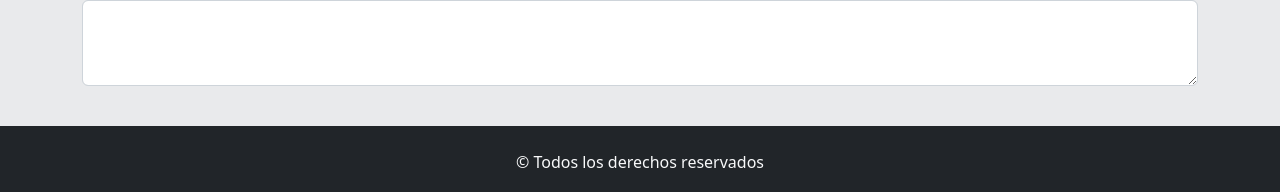
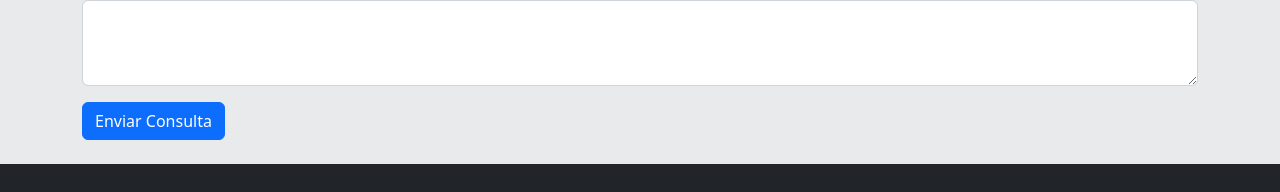
Before and after one commit to gonzalogg94/InmobiliariaCarlosVillegas, a React (Create React App) app: page / in a window 1280 px wide. Shown: the part 2517-2709 px from the top of the page. Built offline with nearby package versions, Linux system fonts and the light colour scheme.

Commit message:
agregue modificaciones en el maquetado del formulario

```diff
--- a/src/components/views/FormularioConsulta.jsx
+++ b/src/components/views/FormularioConsulta.jsx
@@ -1,4 +1,4 @@
-import { Container } from "react-bootstrap";
+import { Container,Button } from "react-bootstrap";
 import Form from "react-bootstrap/Form";
 const FormularioConsulta = () => {
   return (
@@ -30,6 +30,10 @@
             <Form.Label>Ingrese su consulta</Form.Label>
             <Form.Control as="textarea" rows={3} />
           </Form.Group>
+          <Button variant="primary" type="submit">
+        Enviar Consulta
+      </Button>
+
         </Form>
       </Container>
     </section>
```
